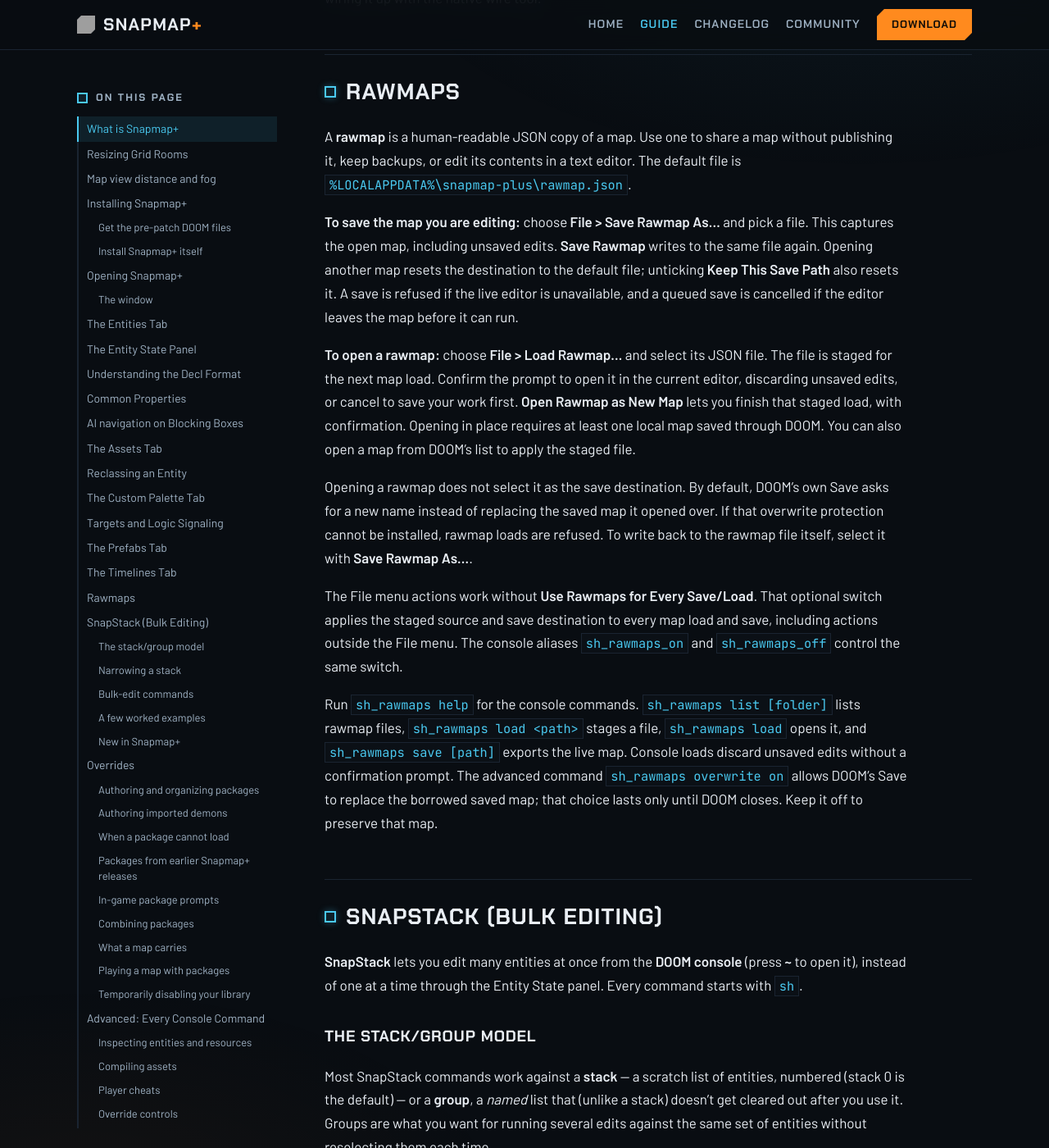
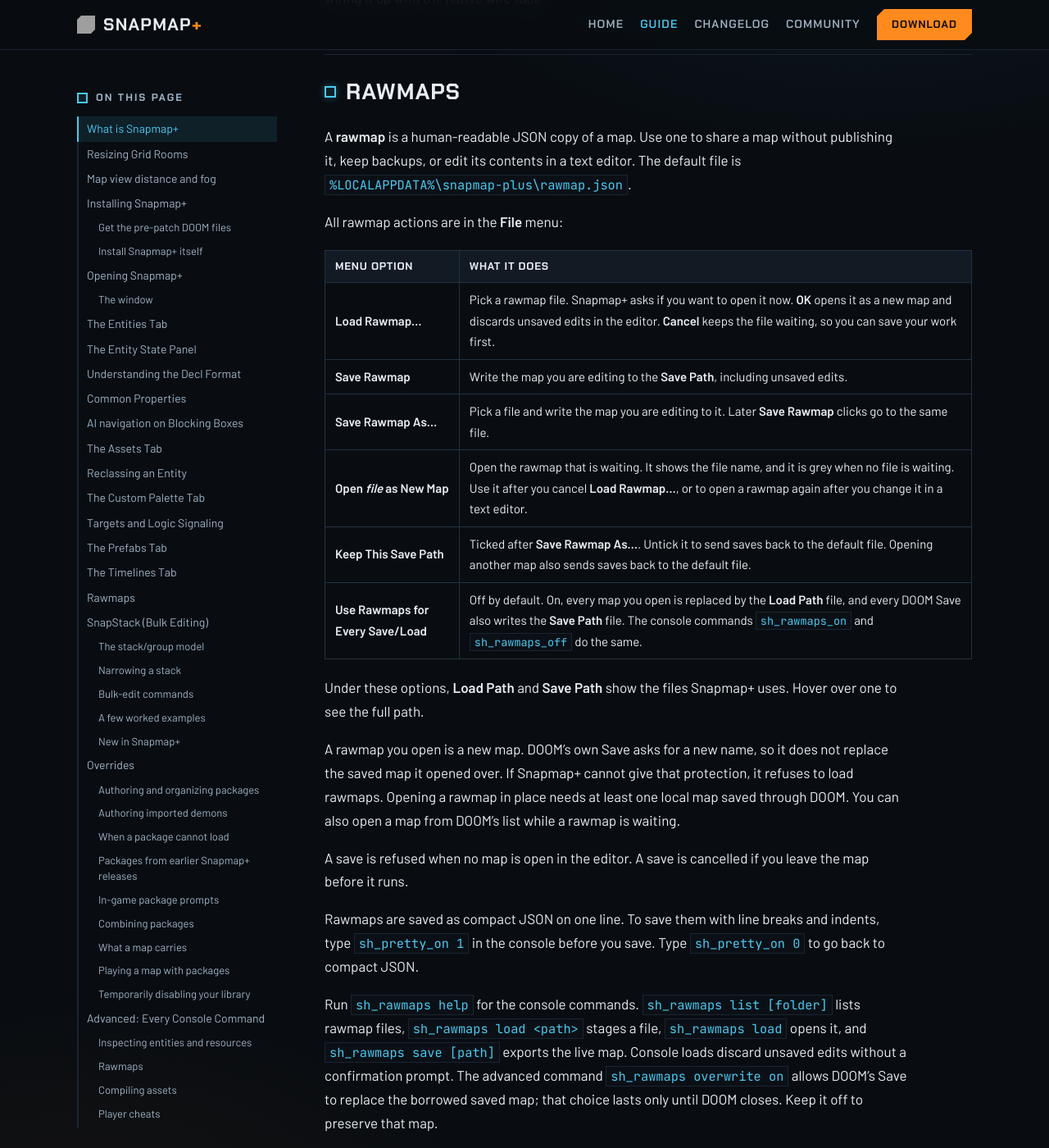
Before and after one commit to doom-snapmap/snapmap-web, a Jekyll site: the page built from site/snapmap-plus-guide.md, in a window 1280 px wide and 1400 px high, scrolled down 25948 px. Shown: the whole window at 82% size. Built offline with Jekyll 4.4.1, drawn with Linux system fonts in a browser that asks for light colours; some of the changed text lies outside the part shown; grey boxes are pictures that could not be loaded.

Commit message:
Pretty-print every rawmap save and document the File menu
Honor sh_pretty_on for File menu and console rawmap exports as well as the mirror written by DOOM Save, while preserving refusal when serialization fails. Remove the unused one-shot save arm and document the rawmap File menu, formatting switch and diagnostic commands.

```diff
--- a/site/snapmap-plus-guide.md
+++ b/site/snapmap-plus-guide.md
@@ -699,29 +699,32 @@
 without publishing it, keep backups, or edit its contents in a text editor.
 The default file is `%LOCALAPPDATA%\snapmap-plus\rawmap.json`.
 
-**To save the map you are editing:** choose **File > Save Rawmap As...** and
-pick a file. This captures the open map, including unsaved edits. **Save Rawmap**
-writes to the same file again. Opening another map resets the destination to
-the default file; unticking **Keep This Save Path** also resets it. A save is
-refused if the live editor is unavailable, and a queued save is cancelled if
-the editor leaves the map before it can run.
+All rawmap actions are in the **File** menu:
 
-**To open a rawmap:** choose **File > Load Rawmap...** and select its JSON file.
-The file is staged for the next map load. Confirm the prompt to open it in the
-current editor, discarding unsaved edits, or cancel to save your work first.
-**Open Rawmap as New Map** lets you finish that staged load, with confirmation.
-Opening in place requires at least one local map saved through DOOM. You can
-also open a map from DOOM's list to apply the staged file.
+| Menu option | What it does |
+|---|---|
+| **Load Rawmap...** | Pick a rawmap file. Snapmap+ asks if you want to open it now. **OK** opens it as a new map and discards unsaved edits in the editor. **Cancel** keeps the file waiting, so you can save your work first. |
+| **Save Rawmap** | Write the map you are editing to the **Save Path**, including unsaved edits. |
+| **Save Rawmap As...** | Pick a file and write the map you are editing to it. Later **Save Rawmap** clicks go to the same file. |
+| **Open *file* as New Map** | Open the rawmap that is waiting. It shows the file name, and it is grey when no file is waiting. Use it after you cancel **Load Rawmap...**, or to open a rawmap again after you change it in a text editor. |
+| **Keep This Save Path** | Ticked after **Save Rawmap As...**. Untick it to send saves back to the default file. Opening another map also sends saves back to the default file. |
+| **Use Rawmaps for Every Save/Load** | Off by default. On, every map you open is replaced by the **Load Path** file, and every DOOM Save also writes the **Save Path** file. The console commands `sh_rawmaps_on` and `sh_rawmaps_off` do the same. |
 
-Opening a rawmap does not select it as the save destination. By default, DOOM's
-own Save asks for a new name instead of replacing the saved map it opened over.
-If that overwrite protection cannot be installed, rawmap loads are refused.
-To write back to the rawmap file itself, select it with **Save Rawmap As...**.
+Under these options, **Load Path** and **Save Path** show the files Snapmap+
+uses. Hover over one to see the full path.
 
-The File menu actions work without **Use Rawmaps for Every Save/Load**. That
-optional switch applies the staged source and save destination to every map
-load and save, including actions outside the File menu. The console aliases
-`sh_rawmaps_on` and `sh_rawmaps_off` control the same switch.
+A rawmap you open is a new map. DOOM's own Save asks for a new name, so it
+does not replace the saved map it opened over. If Snapmap+ cannot give that
+protection, it refuses to load rawmaps. Opening a rawmap in place needs at least
+one local map saved through DOOM. You can also open a map from DOOM's list while
+a rawmap is waiting.
+
+A save is refused when no map is open in the editor. A save is cancelled if you
+leave the map before it runs.
+
+Rawmaps are saved as compact JSON on one line. To save them with line breaks and
+indents, type `sh_pretty_on 1` in the console before you save. Type
+`sh_pretty_on 0` to go back to compact JSON.
 
 Run `sh_rawmaps help` for the console commands. `sh_rawmaps list [folder]`
 lists rawmap files, `sh_rawmaps load <path>` stages a file, `sh_rawmaps load`
@@ -1133,6 +1136,12 @@
 | `sh_validclasses <inherit>` | List the engine-valid classnames for a given inherit — the same list that fills the Classname dropdown in the [Entity State Panel](#the-entity-state-panel). |
 | `sh_dumpmap <name>` | Dump the currently generated `.map` (including SnapMap's own auto-generated version) to a file, for debugging. Works in the SnapMap menu as well as in the editor. The name is **game-relative**, not a Windows path: a bare name lands in `<game dir>\base\mapdumps\<name>.map`, and the `.map` extension is always forced. Dumping the same name twice never overwrites — repeats become `<name>_2.map`, `<name>_3.map`, and so on. Pass a name containing a `/` (e.g. `arena/pass1`) to choose your own subfolder under `base\`; it is created for you. The command prints the full path it wrote. |
 
+### Rawmaps
+
+| Command | What it does |
+|---|---|
+| `sh_rawmaps` | Show the rawmap state, the Load Path and the Save Path. `sh_rawmaps help` lists every verb: `list`, `on`/`off`, `load`, `save`, `savepath`, `default` and `overwrite`. See [Rawmaps](#rawmaps). |
+
 ### Compiling assets
 
 | Command | What it does |
@@ -1165,7 +1174,7 @@
 
 | Cvar | Default | What it does |
 |---|---|---|
-| `sh_pretty_on` | `0` | Pretty-print the JSON Snapmap+ writes for [rawmaps](#rawmaps). |
+| `sh_pretty_on` | `0` | Type `sh_pretty_on 1` to turn on, `sh_pretty_on 0` to turn off. On, it pretty-prints every rawmap Snapmap+ saves: **Save Rawmap**, **Save Rawmap As...**, `sh_rawmaps save`, and DOOM's own Save while **Use Rawmaps for Every Save/Load** is on. At `0`, rawmaps are compact JSON. |
 | `sh_copy_reslist_to_clipboard` | `0` | Copy `sh_listres` output to the clipboard automatically. |
 
 ### Developer and diagnostic tools
@@ -1175,6 +1184,9 @@
 
 | Command | What it does |
 |---|---|
+| `sh_navmesh` | Show the baked AI navigation the current map uses: which modules and nav classes, or why a bake was refused. See [AI navigation on Blocking Boxes](#ai-navigation-on-blocking-boxes). |
+| `sh_navmesh marks [count]` | Mark navigation boxes red in the preview, the same way a refused bake marks them. It marks up to `count` boxes in each module (default `4`, maximum `24`). `sh_navmesh marks 0` clears the marks. |
+| `sh_perf` | Show where Snapmap+ spends frame time, such as reading the map and building navigation previews. `sh_perf reset` sets the counters to zero. `sh_perf read` times two ways to read the open map: the whole map at once, and each entity one at a time. It also estimates the cost to read only the navigation boxes. Run it with a map open in the editor. |
 | `sh_alginfo` | Report the status of Snapmap+'s optional math-acceleration layer. |
 | `sh_debugrender` | Renderer debug toggle; `sh_debugrender dumprenderinfo` prints how many rendermodels are active, then names them. |
 | `cs_dontuse` | Toggle higher-precision engine-math overrides — a performance tradeoff, off by default; the name is the warning. |
```
